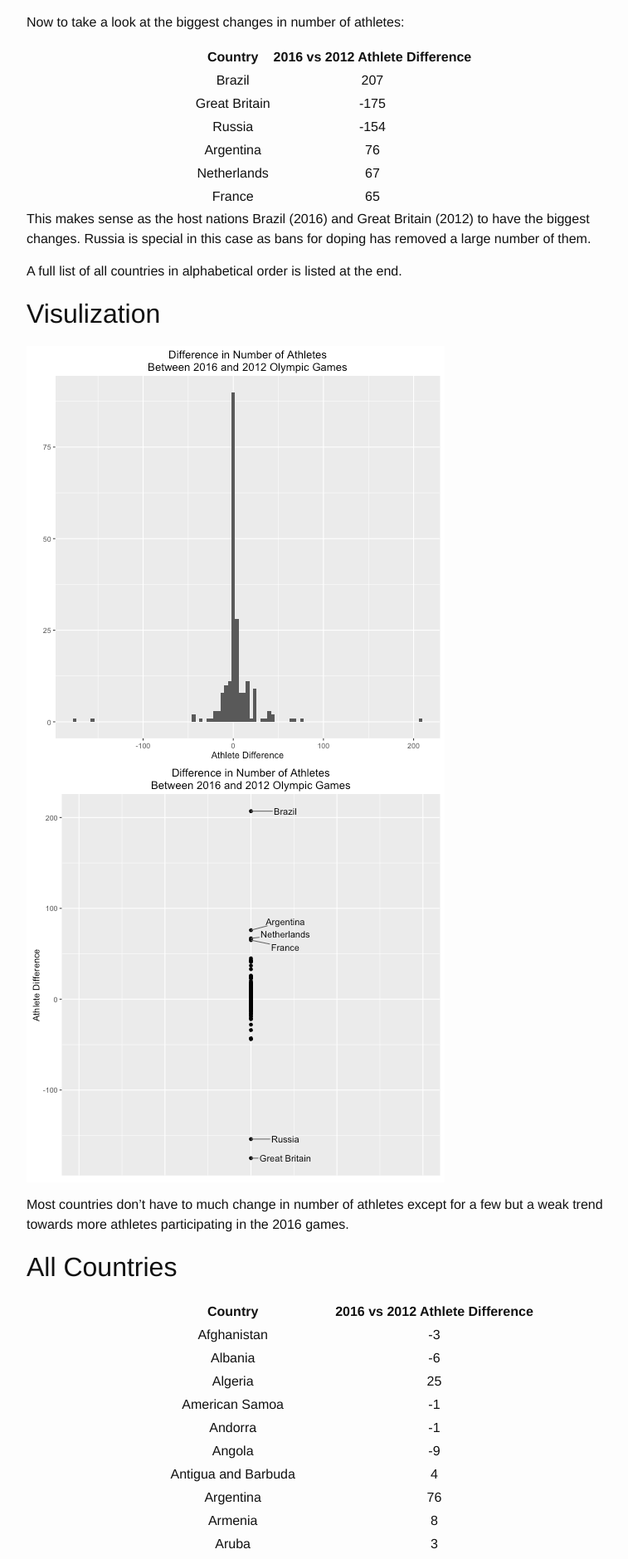
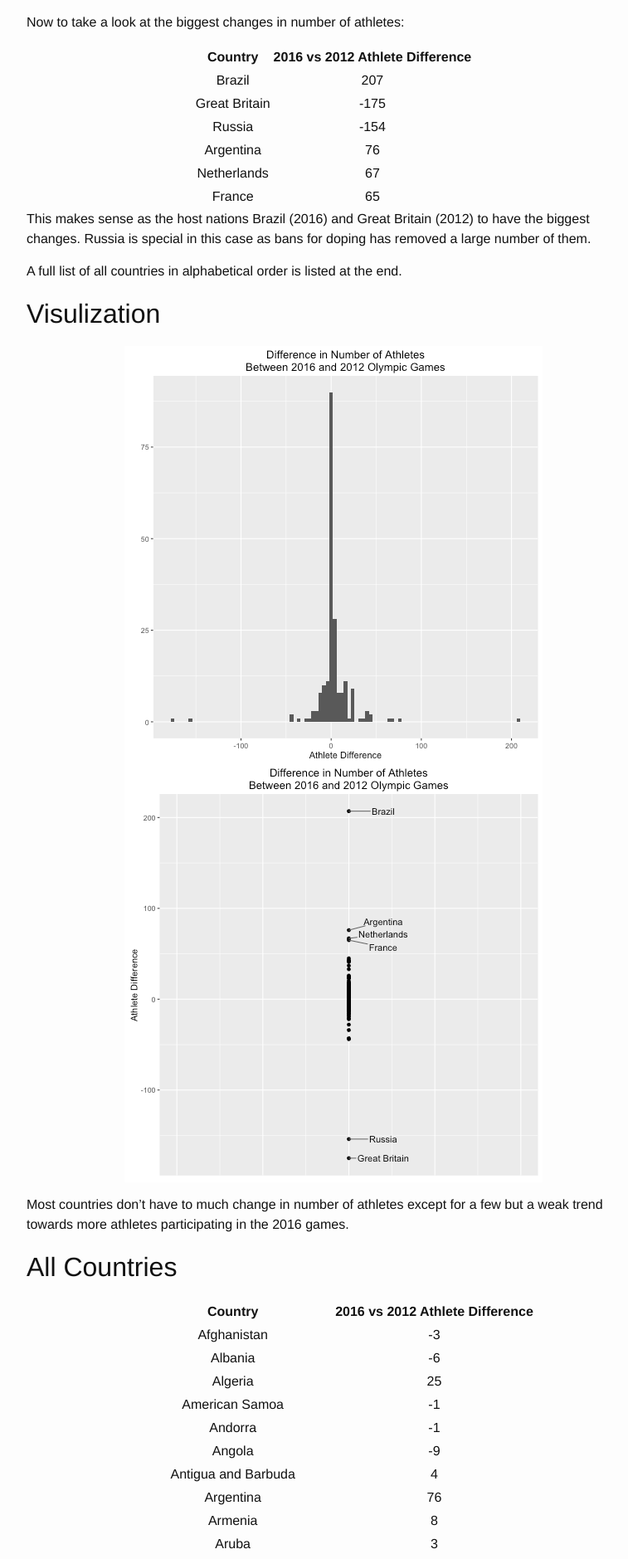
Before and after one commit to awcull/awcull.github.io, a Jekyll site: the page built from _posts/2016-08-06-2016-vs-2012-Athlete-Num.md, in a window 1280 px wide. Shown: the part 1339-3218 px from the top of the page at 83% size, without its empty margins (238-995 px from the left). Built offline with Jekyll 4.4.1, drawn with Linux system fonts in a browser that asks for light colours; comment, search, counter and statistics services are not loaded.

Commit message:
centered images

```diff
--- a/_posts/2016-08-06-2016-vs-2012-Athlete-Num.md
+++ b/_posts/2016-08-06-2016-vs-2012-Athlete-Num.md
@@ -79,8 +79,8 @@
 
 ## Visulization
 
-![]({{ site.url }}/assets/2016-08-06-2016-vs-2012-Athlete-Num/unnamed-chunk-2-1.png)
-![]({{ site.url }}/assets/2016-08-06-2016-vs-2012-Athlete-Num/unnamed-chunk-2-2.png)
+![]({{ site.url }}/assets/2016-08-06-2016-vs-2012-Athlete-Num/unnamed-chunk-2-1.png){: .centerIMG}
+![]({{ site.url }}/assets/2016-08-06-2016-vs-2012-Athlete-Num/unnamed-chunk-2-2.png){: .centerIMG}
 
 Most countries don't have to much change in number of athletes except for a few but a weak trend towards more athletes participating in the 2016 games.
 
```
